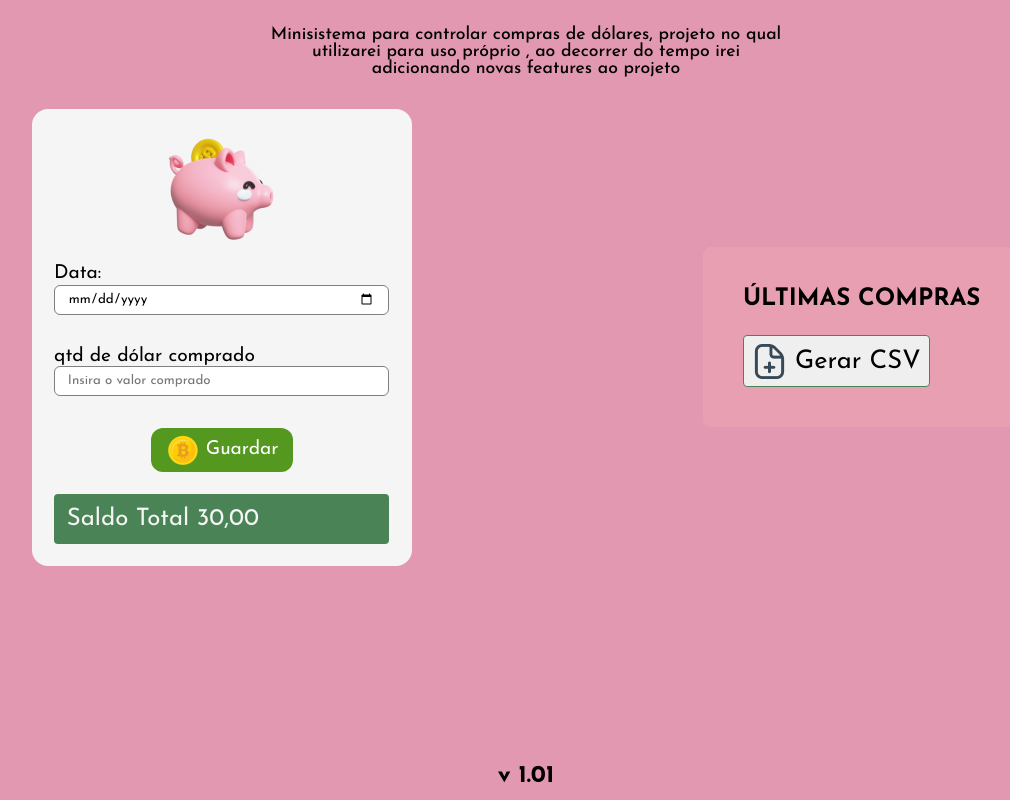
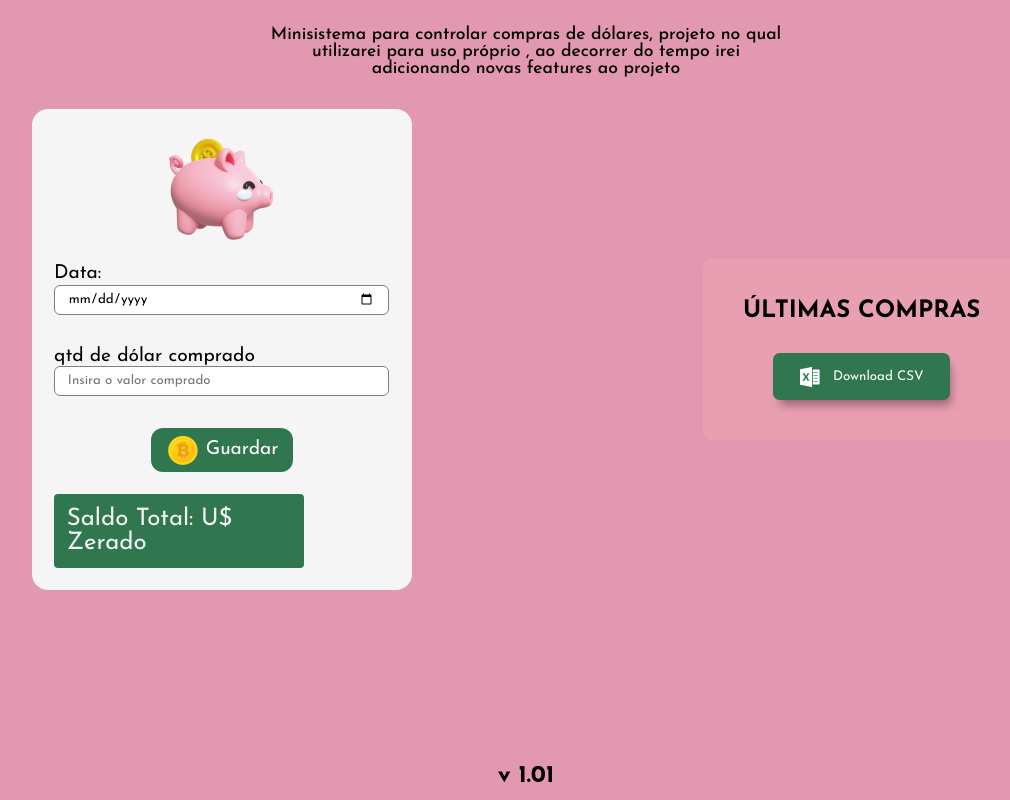
Before and after one commit to DanielBorbafs/js-study, a plain HTML site: page index.html in a window 1280 px wide. Shown: the whole page, without its empty margins (114-1124 px from the left). Drawn offline with Linux system fonts and the light colour scheme.

Commit message:
feat: implemented total sum

```diff
--- /dev/null
+++ b/css/buttons.css
@@ -0,0 +1,39 @@
+.container-btn-file {
+    margin-top: 1.4rem;
+    display: flex;
+    position: relative;
+    justify-content: center;
+    align-items: center;
+    background-color: #307750;
+    color: #fff;
+    border-style: none;
+    padding: 1em 2em;
+    border-radius: 0.5em;
+    overflow: hidden;
+    z-index: 1;
+    box-shadow: 4px 8px 10px -3px rgba(0, 0, 0, 0.356);
+    transition: all 250ms;
+  }
+  .container-btn-file input[type="file"] {
+    position: absolute;
+    width: 100%;
+    height: 100%;
+    opacity: 0;
+    cursor: pointer;
+  }
+  .container-btn-file > svg {
+    margin-right: 1em;
+  }
+  .container-btn-file::before {
+    content: "";
+    position: absolute;
+    height: 100%;
+    width: 0;
+    border-radius: 0.5em;
+    background-color: #469b61;
+    z-index: -1;
+    transition: all 350ms;
+  }
+  .container-btn-file:hover::before {
+    width: 100%;
+  }
--- a/css/card_pig.css
+++ b/css/card_pig.css
@@ -64,7 +64,7 @@ form {
     display: flex;
     align-items: center;
     gap: 6px;
-    background-color: #54981F;
+    background-color: #307750;
     border: none;
     border-radius: 12px;
     padding: 4px  14px;
@@ -74,11 +74,13 @@ form {
 
 .saldo-total{
     margin-top: 1.4rem;
-    background-color: var(--saldo-total-color) ;
+    background-color: #307750;
     padding: 0.8rem;
     border-radius: 4px;
     color: var(--card-color-white);
+    width: 250px;
 }
+
 
 .saldo-total > h2{
     font-weight: 400;
--- a/css/card_relatorio.css
+++ b/css/card_relatorio.css
@@ -3,6 +3,9 @@
     background-color: var(--card-color-relatorio);
     padding: 2.5rem;
     border-radius: 8px;
+    display: flex;
+    flex-direction: column;
+    align-items: center;
 }
 
 .card__relatorio > h1{
@@ -22,7 +25,8 @@
     padding: 10px 20px;
     justify-content: space-between;
     border-radius: 4px;
-    font-size: 16px;;
+    font-size: 16px;
+    width: 250px
 
 }
 
--- a/index.html
+++ b/index.html
@@ -38,7 +38,7 @@
                 </div>
             </form>
             <div class="saldo-total">
-                <h2>Saldo Total <span>30,00</span></h2>
+                <h2>Saldo Total: U$ <span id="saldoTotal">Zerado</span></h2>
             </div>
         </section>
 
@@ -48,10 +48,40 @@
             <ul class="card__relatorio_lista" id="lista">
 
             </ul>
-            <button class="csv-import">
-                <img src="/imgs/csv.png" alt="">
-                Gerar CSV
+
+            <button class="container-btn-file">
+                <svg
+                  fill="#fff"
+                  xmlns="http://www.w3.org/2000/svg"
+                  width="20"
+                  height="20"
+                  viewBox="0 0 50 50"
+                >
+                  <path
+                    d="M28.8125 .03125L.8125 5.34375C.339844
+                  5.433594 0 5.863281 0 6.34375L0 43.65625C0
+                  44.136719 .339844 44.566406 .8125 44.65625L28.8125
+                  49.96875C28.875 49.980469 28.9375 50 29 50C29.230469
+                  50 29.445313 49.929688 29.625 49.78125C29.855469 49.589844
+                  30 49.296875 30 49L30 1C30 .703125 29.855469 .410156 29.625
+                  .21875C29.394531 .0273438 29.105469 -.0234375 28.8125 .03125ZM32
+                  6L32 13L34 13L34 15L32 15L32 20L34 20L34 22L32 22L32 27L34 27L34
+                  29L32 29L32 35L34 35L34 37L32 37L32 44L47 44C48.101563 44 49
+                  43.101563 49 42L49 8C49 6.898438 48.101563 6 47 6ZM36 13L44
+                  13L44 15L36 15ZM6.6875 15.6875L11.8125 15.6875L14.5 21.28125C14.710938
+                  21.722656 14.898438 22.265625 15.0625 22.875L15.09375 22.875C15.199219
+                  22.511719 15.402344 21.941406 15.6875 21.21875L18.65625 15.6875L23.34375
+                  15.6875L17.75 24.9375L23.5 34.375L18.53125 34.375L15.28125
+                  28.28125C15.160156 28.054688 15.035156 27.636719 14.90625
+                  27.03125L14.875 27.03125C14.8125 27.316406 14.664063 27.761719
+                  14.4375 28.34375L11.1875 34.375L6.1875 34.375L12.15625 25.03125ZM36
+                  20L44 20L44 22L36 22ZM36 27L44 27L44 29L36 29ZM36 35L44 35L44 37L36 37Z"
+                  ></path>
+                </svg>
+                Download CSV
+                <input class="file" name="text" type="file" />
             </button>
+
         </section>
 
 
--- a/js/script.js
+++ b/js/script.js
@@ -135,6 +135,8 @@ const form = document.getElementById('addDolar');
 const lista = document.getElementById("lista");
 const itens = JSON.parse(localStorage.getItem("itens")) || []; // se tiver itens no localstorage traga, se não, crie um array vazio
 
+
+
 itens.forEach((elemento) => {
     criaElemento(elemento);
 });
@@ -174,6 +176,8 @@ form.addEventListener("submit", (evento) => {
 
     data.value = "";
     quantidade.value = "";
+
+    location.reload();
 });
 
 function criaElemento(item) {
@@ -203,6 +207,12 @@ function atualizaElemento(item) {
     }
 }
 
+
+
+
+
+
+
 /* ETAPA 06 -
 AGORA VAMOS REMOVER UM ITEM DA MOCHILA
 Ao clicar em cada um item podemos remover
@@ -210,7 +220,7 @@ Ao clicar em cada um item podemos remover
 
 function botaoDeleta(id) {
     const elementoBotao = document.createElement("button");
-    elementoBotao.innerText = "X";
+    elementoBotao.innerHTML= 'X'
 
     elementoBotao.addEventListener("click", function() {
         deletaElemento(this.parentNode, id);
@@ -226,3 +236,24 @@ function deletaElemento(tag, id) {
 
     localStorage.setItem("itens", JSON.stringify(itens));
 }
+
+let jsonString = localStorage.getItem('itens');
+
+if(jsonString) {
+    let dataArray = JSON.parse(jsonString)
+
+    var totalQuantidade = 0;
+
+    dataArray.forEach(item => {
+        totalQuantidade += parseInt(item.quantidade,10)
+    });
+
+
+    document.getElementById('saldoTotal').textContent = totalQuantidade
+
+} else {
+    console.log('Nenhum dado encontrado no localstorage com a chave "dados".')
+}
+
+
+console.log("Se apareceu essa mensagem é porque deu tudo certo, pode ir dormir!")
--- /dev/null
+++ b/js/script2.js
@@ -0,0 +1 @@
+console.log("Se aparecer essa mensagem é porque deu tudo certo, bora dormir")
--- a/style.css
+++ b/style.css
@@ -1,4 +1,5 @@
 @import url("/css/card_pig.css");
+@import url("/css/buttons.css");
 @import url("/css/card_relatorio.css");
 
 /* Reset */
@@ -53,6 +54,7 @@ header{
     width: 80%;
 }
 
+
 /* TELAS PEQUENAS PEQUENAS*/
 @media only screen and (max-width: 767px) {
 
```
